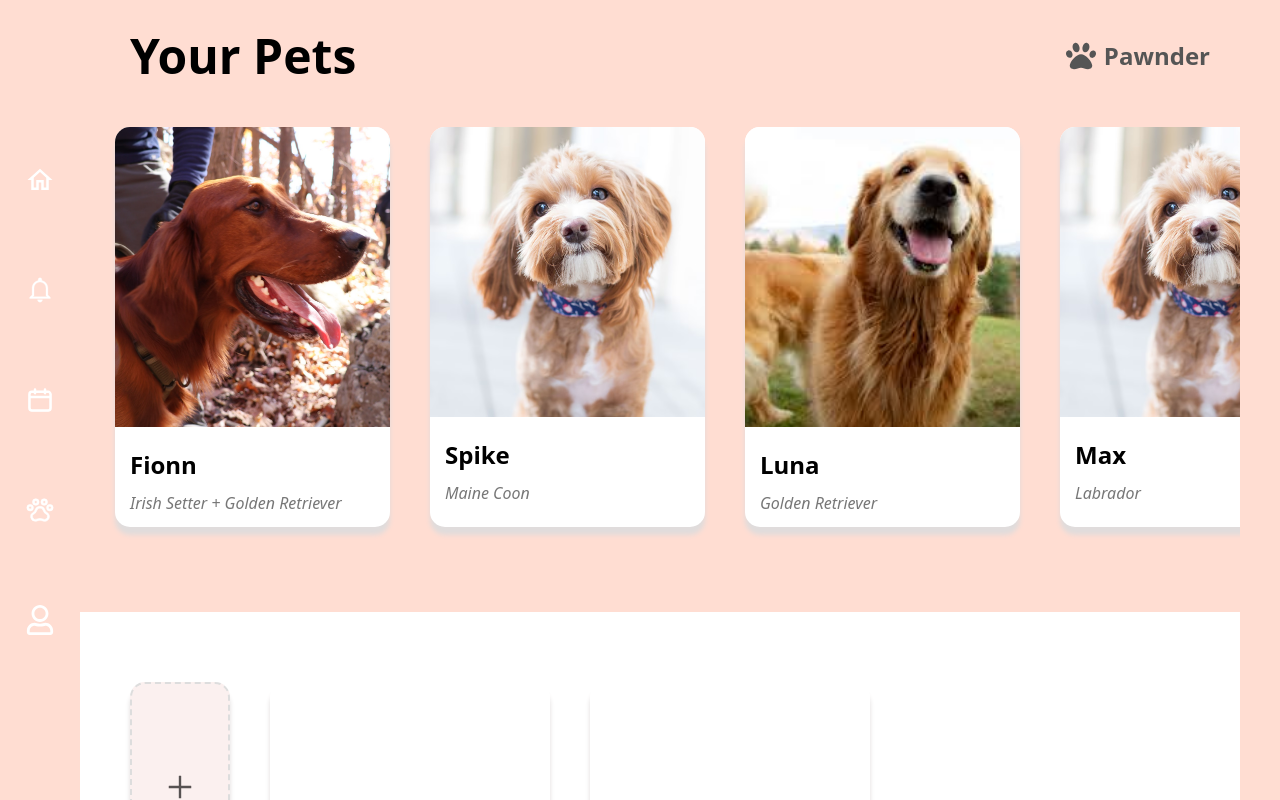
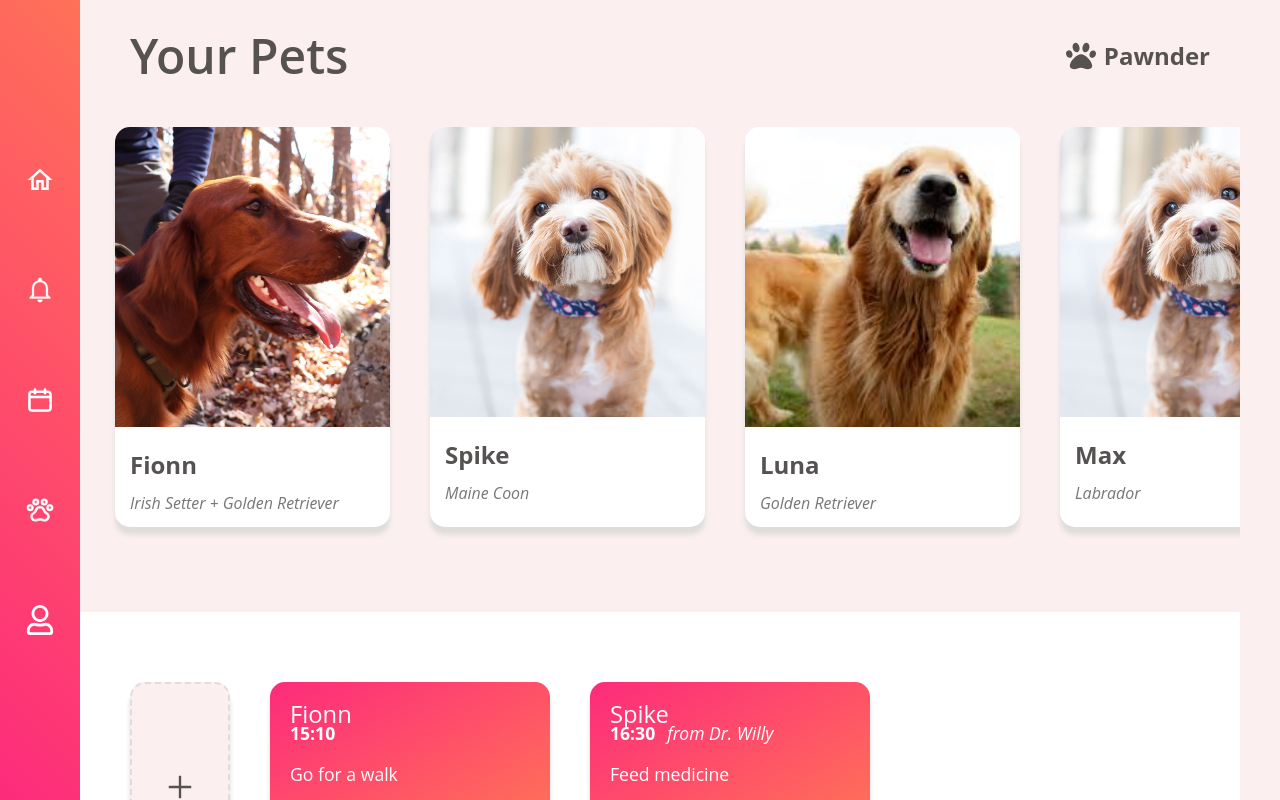
Before and after one commit to wylyK/pawnder, a Next.js app in the folder frontend/: page / in a window 1280 px wide. Built offline with nearby package versions, Linux system fonts and the light colour scheme.

Commit message:
Applied Globals.css uniformly

```diff
--- /dev/null
+++ b/frontend/src/app/HomePage.module.css
@@ -0,0 +1,51 @@
+/* HomePage.module.css */
+
+.container {
+    display: flex;
+    height: 100vh;
+    overflow-x: hidden;
+    width: 100%;
+  }
+
+  .main {
+    margin-left: 80px;
+    padding: 20px;
+    width: calc(100% - 80px);
+  }
+
+  .header {
+    display: flex;
+    justify-content: space-between;
+    align-items: center;
+    margin-bottom: 10px;
+    padding-right: 30px;
+  }
+
+  .heading {
+    font-size: 3rem;
+    font-weight: 550;
+    margin-bottom: 0;
+    margin-left: 30px;
+    color: var(--text-color); /* Use global text color */
+  }
+
+  .logo {
+    display: flex;
+    align-items: center;
+  }
+
+  .title {
+    font-size: 1.5rem;
+    font-weight: bold;
+    color: var(--text-color); /* Use global text color */
+    margin-right: 20px;
+  }
+
+  .cardContainer {
+    display: flex;
+    flex-wrap: wrap;
+    gap: 20px;
+    margin-top: 20px;
+    overflow-x: auto;
+    width: 100%;
+  }
--- a/frontend/src/app/HomePage.tsx
+++ b/frontend/src/app/HomePage.tsx
@@ -1,25 +1,26 @@
-//Homepage.tsx
-import React, { CSSProperties } from "react";
+// HomePage.tsx
+import React from "react";
 import NavBar from "../components/Navigation/NavBar";
 import PetOverview from "../components/PetOverview/PetOverview";
 import { FaPaw } from "react-icons/fa"; // Import paw icon
 import Reminders from "@/components/Reminder/Reminders";
-//import PetProfile from "@/components/PetProfile/PetProfile";
+import styles from "./HomePage.module.css"; // Import CSS module
+import "./globals.css"; // Import global styles
 
 const HomePage: React.FC = () => {
   return (
-    <div style={containerStyle}>
+    <div className={styles.container}>
       <NavBar />
-      <main style={mainStyle}>
+      <main className={styles.main}>
         {/* Header section with logo */}
-        <div style={headerStyle}>
-          <h1 style={headingStyle}>Your Pets</h1>
-          <div style={logoStyle}>
-            <FaPaw size={30} color="#555" style={{ marginRight: "8px" }} />
-            <span style={titleStyle}>Pawnder</span>
+        <div className={styles.header}>
+          <h1 className={styles.heading}>Your Pets</h1>
+          <div className={styles.logo}>
+            <FaPaw size={30} color="var(--text-color)" style={{ marginRight: "8px" }} />
+            <span className={styles.title}>Pawnder</span>
           </div>
         </div>
-        <div style={cardContainerStyle}>
+        <div className={styles.cardContainer}>
           <PetOverview />
         </div>
         <Reminders />
@@ -28,54 +29,4 @@ const HomePage: React.FC = () => {
   );
 };
 
-// CSS styles
-const containerStyle: CSSProperties = {
-  display: "flex",
-  height: "100vh",
-  overflowX: "hidden",
-  width: "100%",
-};
-
-const mainStyle: CSSProperties = {
-  marginLeft: "80px",
-  padding: "20px",
-  width: "calc(100% - 80px)",
-};
-
-const headerStyle: CSSProperties = {
-  display: "flex",
-  justifyContent: "space-between",
-  alignItems: "center",
-  marginBottom: "10px",
-  paddingRight: "30px",
-};
-
-const headingStyle: CSSProperties = {
-  fontSize: "3rem",
-  fontWeight: 550,
-  marginBottom: "0px",
-  marginLeft: "30px",
-};
-
-const logoStyle: CSSProperties = {
-  display: "flex",
-  alignItems: "center",
-};
-
-const titleStyle: CSSProperties = {
-  fontSize: "1.5rem",
-  fontWeight: "bold",
-  color: "#555",
-  marginRight: "20px",
-};
-
-const cardContainerStyle: CSSProperties = {
-  display: "flex",
-  flexWrap: "wrap",
-  gap: "20px",
-  marginTop: "20px",
-  overflowX: "auto", // Allow horizontal scrolling for pets
-  width: "100%", // Ensure it fills the width
-};
-
 export default HomePage;
--- a/frontend/src/app/page.tsx
+++ b/frontend/src/app/page.tsx
@@ -1,6 +1,7 @@
 // app/page.tsx
 import React from "react";
 import HomePage from "./HomePage"; // Adjust path if necessary
+import "./globals.css";
 
 const Page: React.FC = () => {
   return <HomePage />;
--- a/frontend/src/components/PetOverview/PetOverview.module.css
+++ b/frontend/src/components/PetOverview/PetOverview.module.css
@@ -60,6 +60,7 @@
   font-size: 1.5rem;
   font-weight: bold;
   margin: 5px 0 0;
+  color: var(--text-color);
 }
 
 .card-subtitle {
@@ -82,6 +83,7 @@
   font-size: 1.5rem;
   font-weight: bold;
   margin-right: 20px;
+  color: var(--main-color1);
 }
 /* Remove blue color and underline from links */
 .link {
--- a/frontend/src/components/PetOverview/PetProfile.module.css
+++ b/frontend/src/components/PetOverview/PetProfile.module.css
@@ -30,6 +30,7 @@
   font-size: 2.5rem;
   font-weight: bold;
   margin-bottom: 25px;
+  color: var(--text-color);
 }
 
 .detailsContainer {
@@ -45,6 +46,7 @@
   flex: 1;
   font-size: 1.1rem;
   position: relative;
+  color: var(--text-color);
 }
 
 .buttonContainer {
@@ -54,7 +56,7 @@
 
 .editButton {
   padding: 10px 20px;
-  background-color: #ef4a75;
+  background-color: var(--main-color1);
   color: white;
   border: none;
   border-radius: 30px;
@@ -64,5 +66,5 @@
 }
 
 .editButton:hover {
-  background-color: #fd5564;
+  background-color: var(--main-color2);
 }
```
